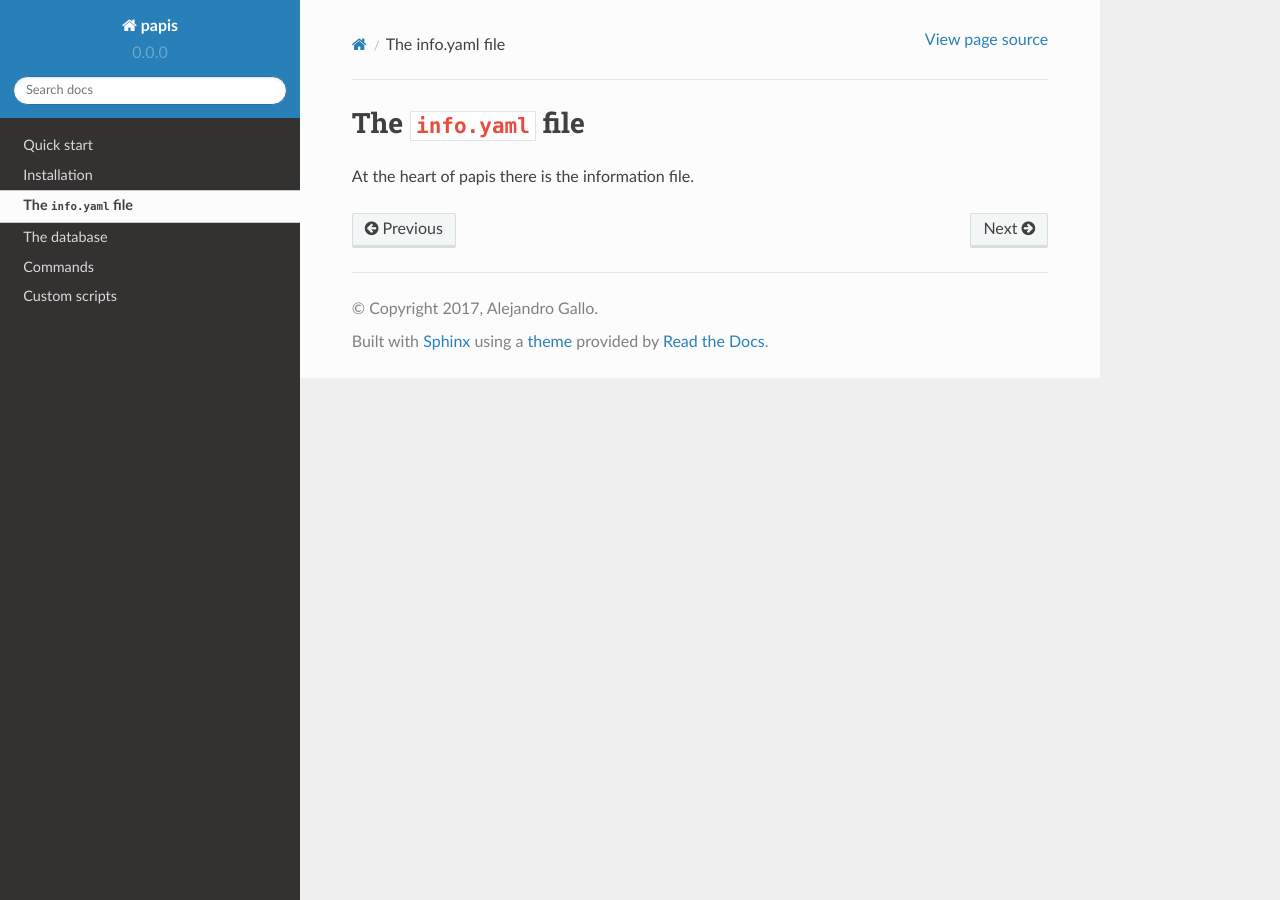
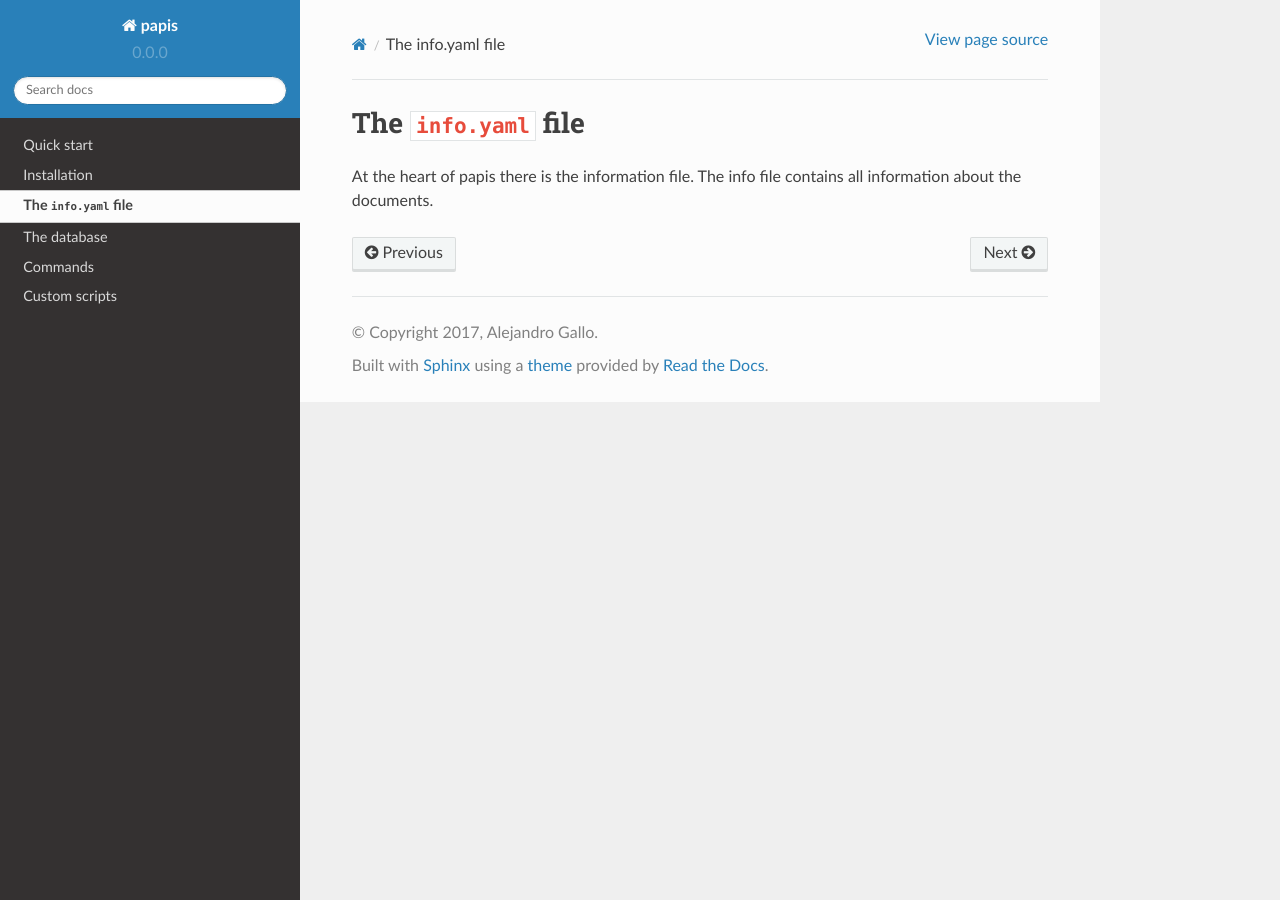
Before and after one commit to papis/papis, a Sphinx documentation site: the page built from doc/source/info_file.rst, in a window 1280 px wide. Built offline with Sphinx 7.4.7 and the Read the Docs theme 2.0.0, drawn with Linux system fonts in a browser that asks for light colours; pages that are not in the unit, such as notebooks, are missing from menus.

Commit message:
Update Documentation

```diff
--- a/doc/source/info_file.rst
+++ b/doc/source/info_file.rst
@@ -2,3 +2,4 @@ The ``info.yaml`` file
 ======================
 
 At the heart of papis there is the information file.
+The info file contains all information about the documents.
```
